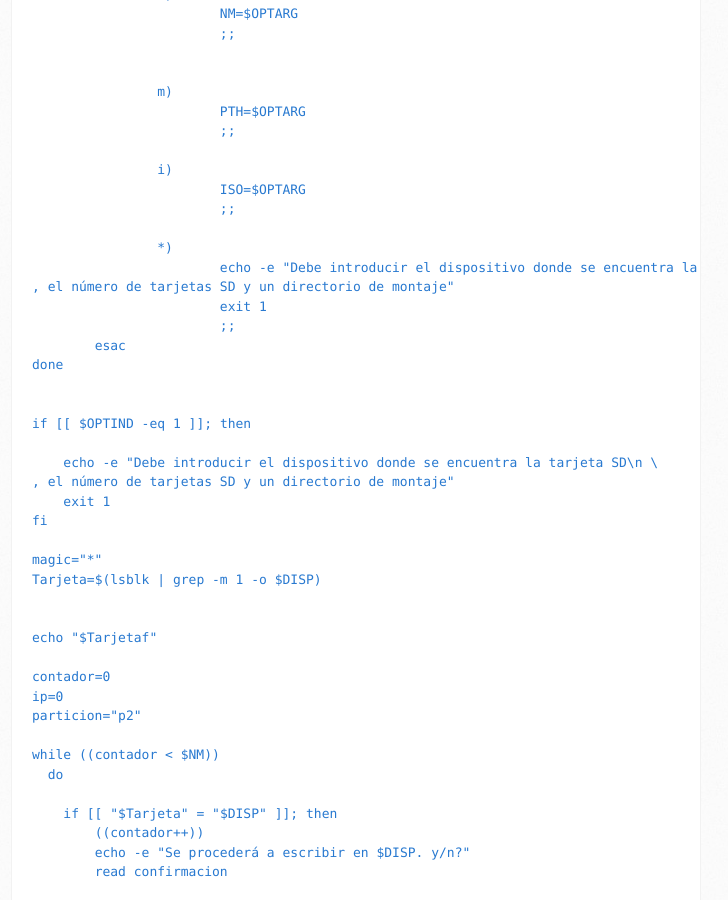
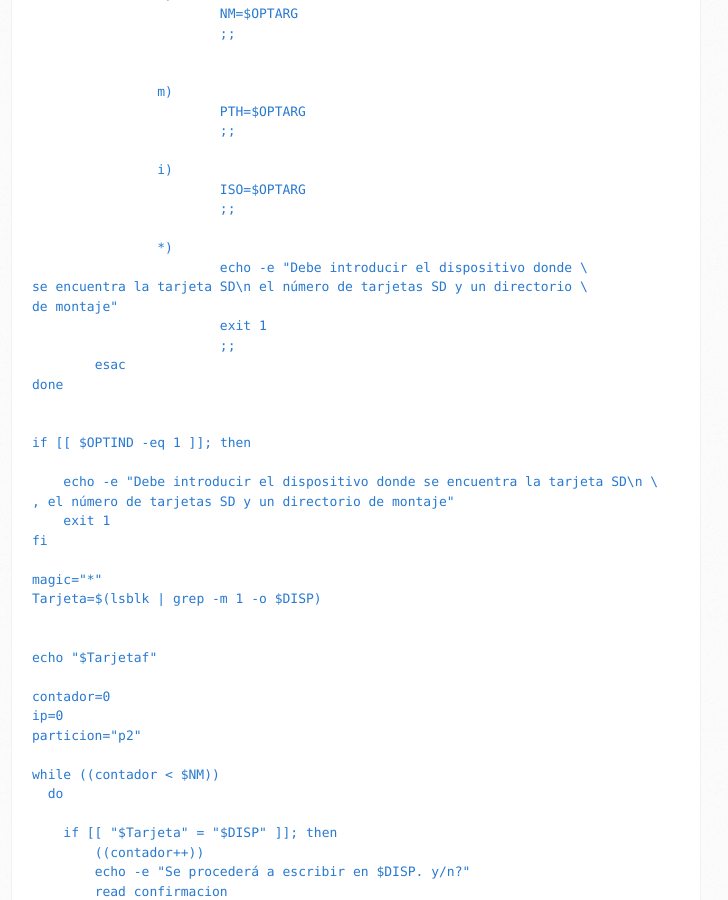
Before and after one commit to dpalomar/cluster_raspberrypi, a Jekyll site: the page built from instalacion.md, in a window 1280 px wide and 900 px high, scrolled down 769 px. Shown: the whole window, without its empty margins (159-887 px from the left). Built offline with Jekyll 4.4.1, drawn with Linux system fonts in a browser that asks for light colours.

Commit message:
codigo bash script

```diff
--- a/instalacion.md
+++ b/instalacion.md
@@ -40,8 +40,9 @@ do
 			;;
 
                 *)
-			echo -e "Debe introducir el dispositivo donde se encuentra la tarjeta SD\n \
-, el número de tarjetas SD y un directorio de montaje"
+			echo -e "Debe introducir el dispositivo donde \
+se encuentra la tarjeta SD\n el número de tarjetas SD y un directorio \
+de montaje"
 			exit 1
 			;;
 	esac
```
